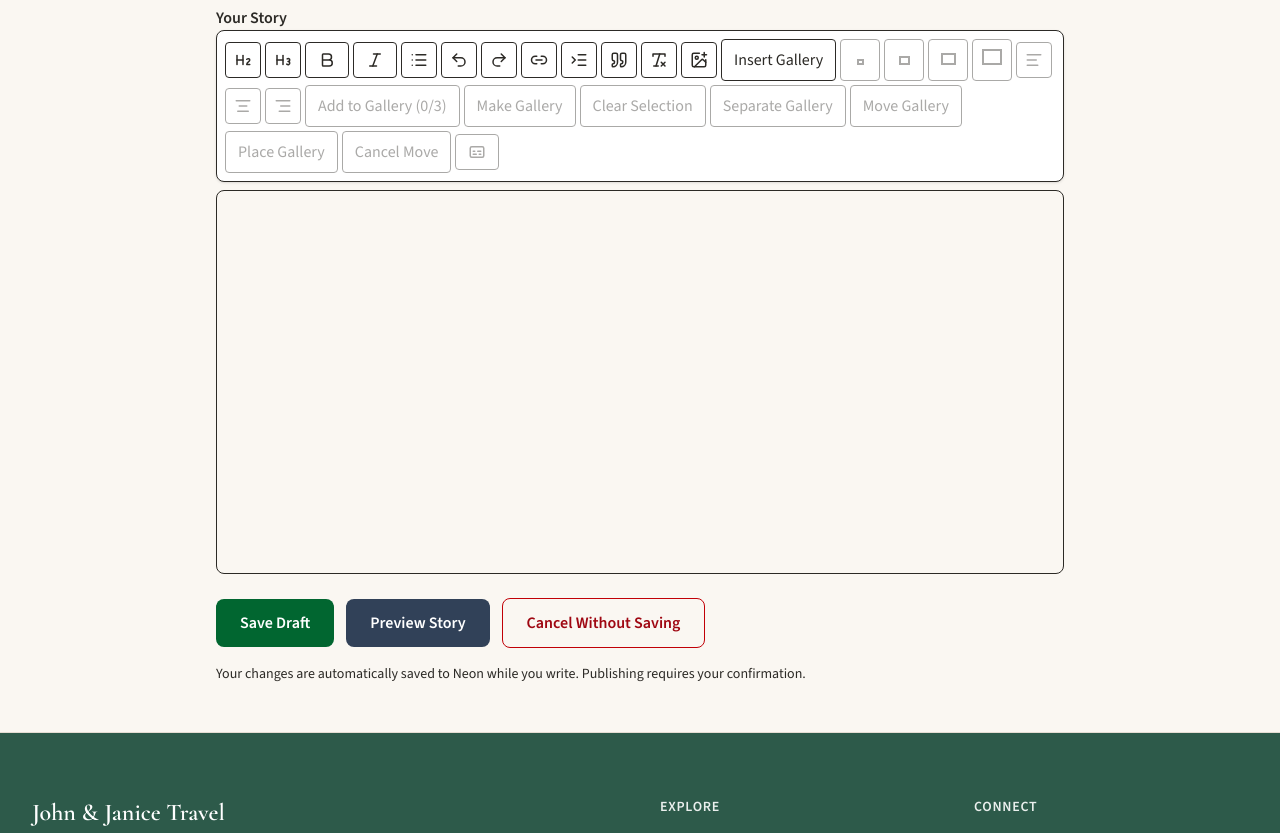
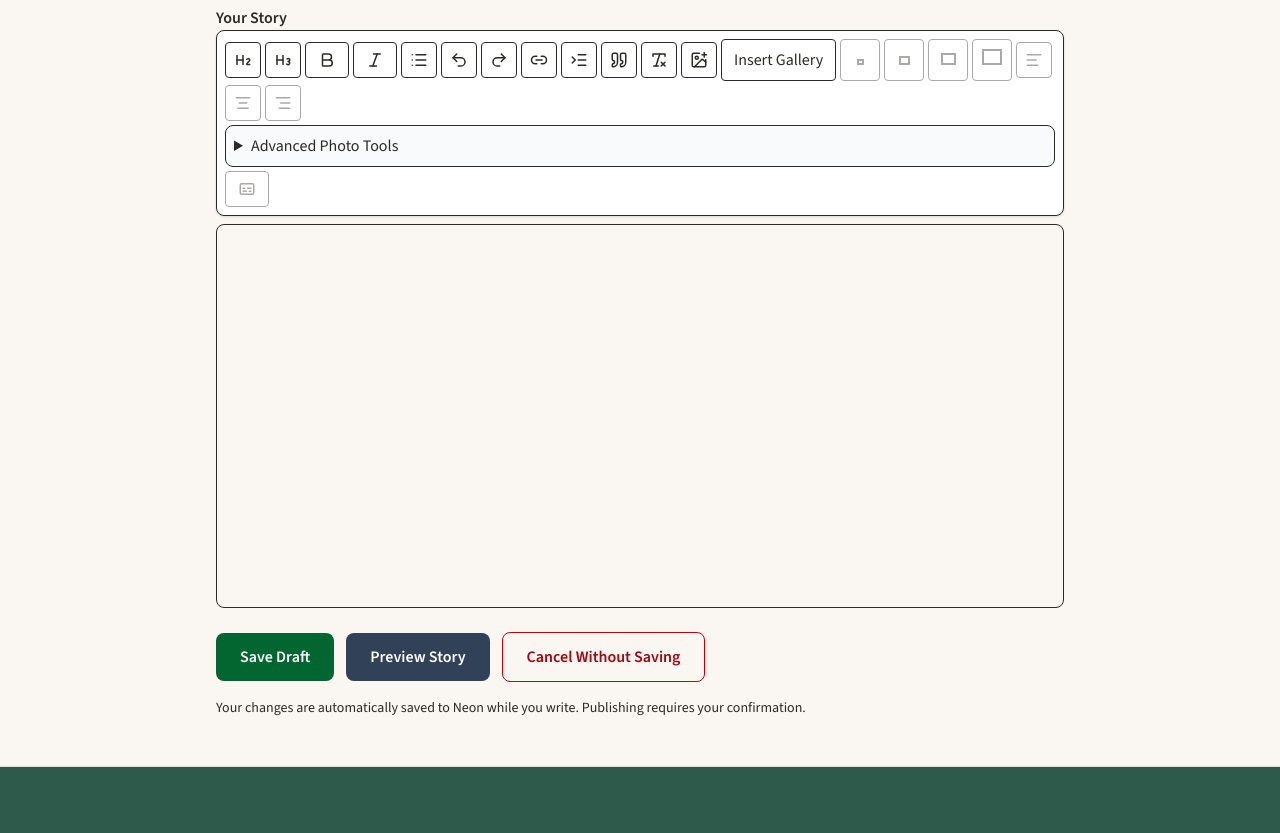
Before and after one commit to johnandjanicewilson-creator/jandjrepository, a Next.js app: page /dashboard/new in a window 1280 px wide. Shown: the part 920-1753 px from the top of the page. Built offline with nearby package versions, Linux system fonts and the light colour scheme; no server answers; sample sign-in values are in the browser's storage.

Commit message:
Hide advanced gallery controls by default

```diff
--- a/src/components/editor/StoryEditor.tsx
+++ b/src/components/editor/StoryEditor.tsx
@@ -544,6 +544,11 @@ export default function StoryEditor({
             )}
           </button>
         ))}
+      <details className="w-full rounded-lg border bg-gray-50 p-2">
+        <summary className="cursor-pointer font-medium">
+          Advanced Photo Tools
+        </summary>
+        <div className="mt-2 flex flex-wrap gap-1">
       <button
         type="button"
         title="Add selected photograph to gallery"
@@ -619,6 +624,8 @@ export default function StoryEditor({
       >
         Cancel Move
       </button>
+        </div>
+      </details>
       <button
         type="button"
         title="Add or edit the selected photograph's caption"
```
